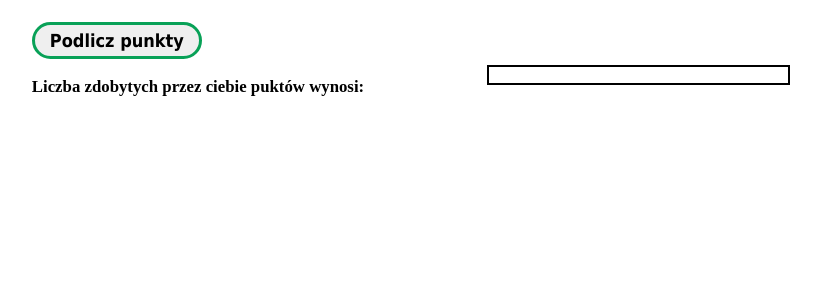
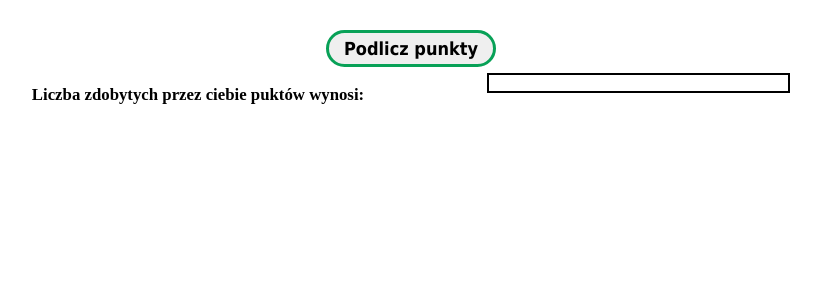
Before and after one commit to barte525/PO, a Django app: page /count_points/1 in a window 1280 px wide. Shown: the part 58-358 px from the top of the page, without its empty margins (229-1050 px from the left). Run offline with Django 4.2, Linux system fonts and the light colour scheme.

Commit message:
count points improved

```diff
--- a/mysite/static/count_points_style.css
+++ b/mysite/static/count_points_style.css
@@ -1,7 +1,8 @@
 input[type=submit] {
     position: relative;
     display: block;
-    margin : 30 auto;
+    margin : auto;
+    margin-top: 30px;
 }
 
 .col-60 {
@@ -23,6 +24,17 @@ input[type=submit] {
   text-align: center;
 }
 
+#message-div {
+    text-align: center;
+}
+
+#message-p {
+    margin-top: 30px;
+    font-size: 1.1em;
+    font-weight: bold;
+    color: darkgreen;
+}
+
 #points-result-p {
   font-weight: bold;
 }
--- a/mysite/templates/countpoints.html
+++ b/mysite/templates/countpoints.html
@@ -30,6 +30,9 @@
               </div>
             </div>
         </div>
+          <div id="message-div" class="row">
+              <p id="message-p">{{message}}</p>
+          </div>
       </form>
     </div>
 {% endblock %}
--- a/mysite/views/count_points_view.py
+++ b/mysite/views/count_points_view.py
@@ -13,6 +13,9 @@ class CountPoints(View):
         return render(request, 'countpoints.html')
 
     def post(self, request, id):
+        if not User.objects.filter(id=id).exists():
+            return HttpResponse("Błędne dane (id)")
+
         user = User.objects.get(id=id)
         tourist = Tourist.objects.get(user=user)
         routes = list(Route.objects.filter(tourist=tourist))
```
Also changed, not shown: db.sqlite3.
